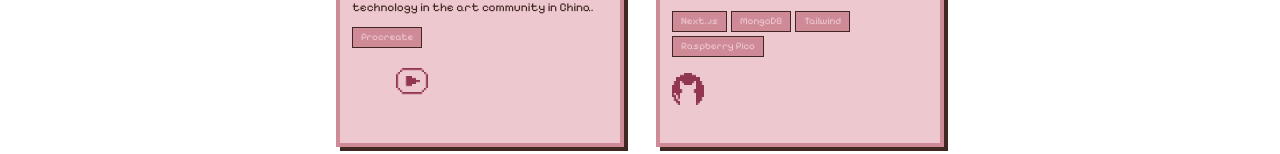
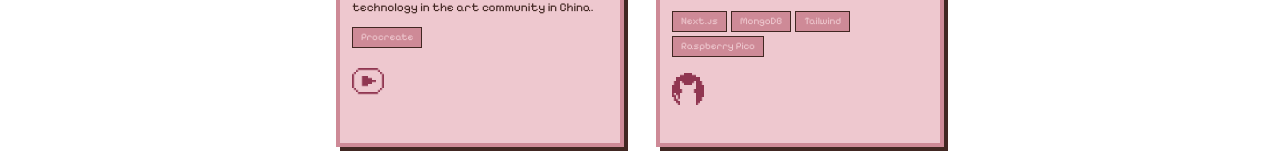
Before and after one commit to phasuk15/Sye-Phasuk, a Next.js app: page /projects in a window 1280 px wide. Shown: the part 1017-1171 px from the top of the page. Built offline with nearby package versions, Linux system fonts and the light colour scheme; a web font is replaced by a local one.

Commit message:
Fixed Project card

```diff
--- a/app/components/ProjectCard.tsx
+++ b/app/components/ProjectCard.tsx
@@ -13,7 +13,6 @@ interface ProjectCardProps {
 const ProjectCard: React.FC<ProjectCardProps> = ({ title, description, skills, image, git, yt }) => {
   return (
     <div className="w-72 h-[27rem] bg-light-pink border-4 border-rosewood rounded-none shadow-[4px_4px_0px_#412722] hover:shadow-[6px_6px_0px_#412722] transition-all duration-200 font-pixelify">
-      {/* Fake "browser" top bar */}
       <div className="bg-rosewood text-light-pink px-3 py-1 flex items-center justify-between text-xs">
         <span className="font-bold">project.html</span>
         <div className="flex gap-1">
@@ -51,20 +50,12 @@ const ProjectCard: React.FC<ProjectCardProps> = ({ title, description, skills, i
 
         {/* Button */}
         <div className="flex flex-row gap-3 items-start mt-4">
-          <div className="w-8 h-8 flex items-center justify-center">
-            {
-              git && (
+            {git && (
                 <ProjectGithub url={git}/>
-              )
-            }
-          </div>
-          <div>
-            {
-              yt && (
+              )}
+            {yt && (
                 <Youtube url={yt}/>
-              )
-            }
-          </div>
+              )}
         </div>
       </div>
     </div>
```
